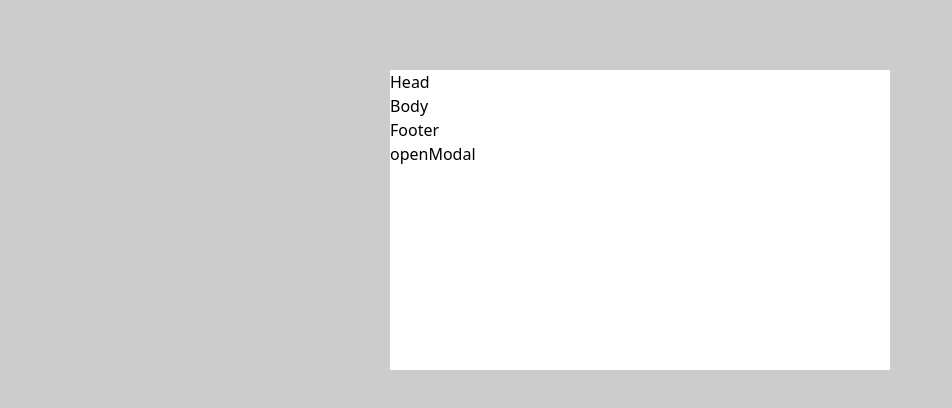
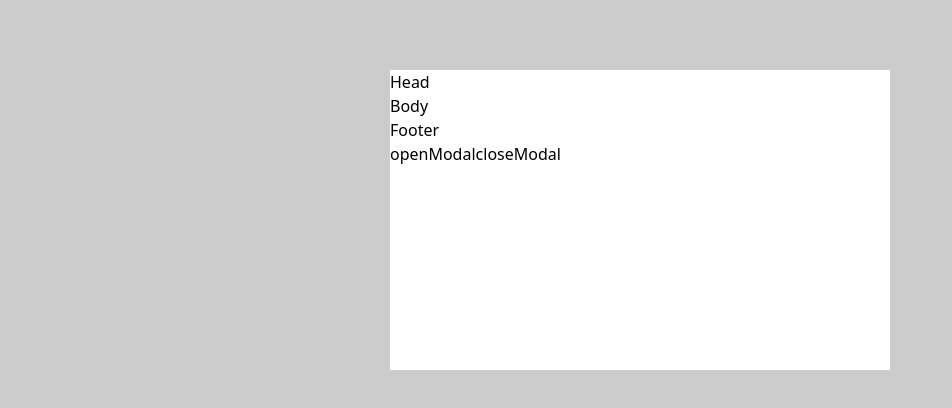
Before and after one commit to HamSungJun/factory, a React (Vite) app: page / in a window 1280 px wide. Both pictures are taken after a click on the button "open Modal". Shown: the part 180-588 px from the top of the page, without its empty margins (0-952 px from the left). Built offline with nearby package versions, Linux system fonts and the light colour scheme.

Commit message:
WIP: modal

```diff
--- a/package.json
+++ b/package.json
@@ -16,6 +16,7 @@
   },
   "dependencies": {
     "clsx": "^1.2.1",
+    "immer": "^9.0.17",
     "react": "^18.2.0",
     "react-dom": "^18.2.0",
     "react-transition-group": "^4.4.5",
@@ -40,6 +41,7 @@
     "@types/jest": "^29.2.4",
     "@types/react": "^18.0.26",
     "@types/react-dom": "^18.0.9",
+    "@types/react-transition-group": "^4.4.5",
     "@typescript-eslint/eslint-plugin": "^5.47.0",
     "@typescript-eslint/parser": "^5.47.1",
     "@vitejs/plugin-react-swc": "^3.0.1",
--- a/src/App.tsx
+++ b/src/App.tsx
@@ -3,21 +3,18 @@ import useModal from "@app/components/Modal/useModal";
 
 export default function App() {
   const { openModal } = useModal();
+  const showDummy = () => {
+    openModal({ Component: Dummy });
+  };
   return (
     <div>
-      <button
-        onClick={() => {
-          openModal({ Component: Dummy });
-        }}
-      >
-        open Modal
-      </button>
+      <button onClick={showDummy}>open Modal</button>
     </div>
   );
 }
 
 const Dummy = () => {
-  const { openModal } = useModal();
+  const { openModal, closeModal } = useModal();
   return (
     <div className="h-[300px] w-[500px] bg-white">
       <div>Head</div>
@@ -29,6 +26,13 @@ const Dummy = () => {
         }}
       >
         openModal
+      </button>
+      <button
+        onClick={() => {
+          closeModal(1);
+        }}
+      >
+        closeModal
       </button>
     </div>
   );
--- a/src/components/Modal/ModalContext.ts
+++ b/src/components/Modal/ModalContext.ts
@@ -1,19 +1,16 @@
-import { ComponentType, createContext } from "react";
+import { createContext } from "react";
 
-export interface IModalStateContext {
-  modals: IModalItem[];
-}
-export interface IModalDispatchContext {
-  openModal: (item: IModalItem) => void;
-}
-interface IModalItem<T = any> {
-  Component: ComponentType<T>;
-  props?: T;
-}
+import {
+  IModalStateContext,
+  IModalDispatchContext,
+} from "@app/components/Modal/types";
 
 export const ModalStateContext = createContext<IModalStateContext>({
   modals: [],
 });
 export const ModalDispatchContext = createContext<IModalDispatchContext>({
-  openModal() {},
+  openModal() {
+    return 0;
+  },
+  closeModal() {},
 });
--- /dev/null
+++ b/src/components/Modal/ModalPanel.tsx
@@ -0,0 +1,75 @@
+import {
+  PropsWithChildren,
+  forwardRef,
+  useEffect,
+  useImperativeHandle,
+  useRef,
+  useState,
+} from "react";
+import { Transition } from "react-transition-group";
+
+import {
+  TRANSITION_DURATION,
+  FADE_STYLE,
+  FADE_TRANSITION_STYLES,
+} from "@app/components/Modal/constants";
+import { IExtendedModalItem, IModalRef } from "@app/components/Modal/types";
+
+interface IModalPanel
+  extends PropsWithChildren<
+    Pick<IExtendedModalItem, "modalProps" | "modalHooks">
+  > {}
+
+const ModalPanel = forwardRef<IModalRef, IModalPanel>(
+  ({ modalProps, modalHooks, children }, ref) => {
+    console.log(modalProps);
+    const { beforeOpen, afterOpen, beforeClose, afterClose } = modalHooks;
+
+    const [inProp, setInProp] = useState(false);
+    const nodeRef = useRef<HTMLDivElement>(null);
+
+    const close = () => {
+      setInProp(false);
+    };
+
+    const onCloseEnd = () => {
+      afterClose();
+      // TODO: delete current modalRef from modalRefs
+    };
+
+    useImperativeHandle(ref, () => ({ close }));
+
+    useEffect(() => {
+      setInProp(true);
+    }, []);
+
+    return (
+      <Transition
+        nodeRef={nodeRef}
+        appear={true}
+        in={inProp}
+        timeout={TRANSITION_DURATION}
+        onEnter={beforeOpen}
+        onEntered={afterOpen}
+        onExit={beforeClose}
+        onExited={onCloseEnd}
+        mountOnEnter
+      >
+        {(state) => (
+          <div
+            ref={nodeRef}
+            style={{
+              ...FADE_STYLE,
+              ...FADE_TRANSITION_STYLES[state],
+            }}
+            className="absolute"
+          >
+            {children}
+          </div>
+        )}
+      </Transition>
+    );
+  }
+);
+
+export default ModalPanel;
--- a/src/components/Modal/ModalProvider.tsx
+++ b/src/components/Modal/ModalProvider.tsx
@@ -1,11 +1,16 @@
-import { PropsWithChildren, useMemo, useState } from "react";
+import { produce } from "immer";
+import { PropsWithChildren, useMemo, useState, createRef } from "react";
 
 import {
   ModalStateContext,
   ModalDispatchContext,
+} from "@app/components/Modal/ModalContext";
+import ModalPanel from "@app/components/Modal/ModalPanel";
+import {
   IModalDispatchContext,
   IModalStateContext,
-} from "@app/components/Modal/ModalContext";
+} from "@app/components/Modal/types";
+import { NOOP, generateModalId } from "@app/components/Modal/utils";
 
 export default function ModalProvider({ children }: PropsWithChildren<{}>) {
   const [modalState, setModalState] = useState<IModalStateContext>({
@@ -13,14 +18,44 @@ export default function ModalProvider({ children }: PropsWithChildren<{}>) {
   });
   const modalDispatch = useMemo<IModalDispatchContext>(
     () => ({
-      openModal(newModalItem) {
-        setModalState((prevModalState) => ({
-          modals: [...prevModalState.modals, newModalItem],
-        }));
+      openModal({ Component, componentProps, modalHooks }): number {
+        const modalId = generateModalId();
+        const modalRef = createRef<{ close: () => void }>();
+        const modalPropsParsed = { modalId };
+        const modalHooksParsed = {
+          beforeOpen: modalHooks?.beforeOpen ?? NOOP,
+          afterOpen: modalHooks?.afterOpen ?? NOOP,
+          beforeClose: modalHooks?.beforeClose ?? NOOP,
+          afterClose: modalHooks?.afterClose ?? NOOP,
+        };
+
+        setModalState((prevModalState) =>
+          produce(prevModalState, (draft) => {
+            draft.modals.push(
+              <ModalPanel
+                ref={modalRef}
+                key={modalPropsParsed.modalId}
+                modalProps={modalPropsParsed}
+                modalHooks={modalHooksParsed}
+              >
+                <Component {...componentProps} />
+              </ModalPanel>
+            );
+          })
+        );
+        return modalId;
       },
+      closeModal(modalId) {
+        const modal = modalState.modals.find(
+          (modal) => modal.key === modalId.toString()
+        ) as any;
+        modal.ref.current.close();
+      },
+      deleteModal() {},
     }),
-    []
+    [modalState]
   );
+
   return (
     <ModalDispatchContext.Provider value={modalDispatch}>
       <ModalStateContext.Provider value={modalState}>
--- a/src/components/Modal/ModalRenderer.tsx
+++ b/src/components/Modal/ModalRenderer.tsx
@@ -14,13 +14,7 @@ export default function ModalRenderer() {
       {modals.length > 0 && (
         <>
           <ModalOverlay />
-          <div className="fixed top-0 left-0 right-0 bottom-0 flex items-center justify-center">
-            {modals.map(({ Component, props }, index) => (
-              <ModalPanel key={index}>
-                <Component {...props} />
-              </ModalPanel>
-            ))}
-          </div>
+          <ModalStack>{modals}</ModalStack>
         </>
       )}
     </>
@@ -33,6 +27,10 @@ const ModalOverlay = () => {
   );
 };
 
-const ModalPanel = ({ children }: PropsWithChildren<{}>) => {
-  return <div className="absolute">{children}</div>;
+const ModalStack = ({ children }: PropsWithChildren<{}>) => {
+  return (
+    <div className="fixed top-0 left-0 right-0 bottom-0 flex items-center justify-center">
+      {children}
+    </div>
+  );
 };
--- /dev/null
+++ b/src/components/Modal/constants.ts
@@ -0,0 +1,11 @@
+export const TRANSITION_DURATION = 300;
+export const FADE_STYLE = {
+  transition: `opacity ${TRANSITION_DURATION}ms ease-in-out`,
+  opacity: 0,
+};
+export const FADE_TRANSITION_STYLES: Record<string, any> = {
+  entering: { opacity: 1 },
+  entered: { opacity: 1 },
+  exiting: { opacity: 0 },
+  exited: { opacity: 0 },
+};
--- /dev/null
+++ b/src/components/Modal/types.ts
@@ -0,0 +1,38 @@
+import { ComponentType, ReactElement } from "react";
+
+export interface IModalStateContext {
+  modals: ReactElement[];
+}
+
+export interface IModalDispatchContext {
+  openModal: (item: IModalItem) => number;
+  closeModal: (modalId: number) => void;
+}
+
+export interface IModalItem<T = any> {
+  Component: ComponentType<T>;
+  componentProps?: T;
+  modalHooks?: Partial<IModalHooks>;
+}
+
+export interface IExtendedModalItem extends IModalItem {
+  modalProps: IModalProps;
+  modalHooks: IModalHooks;
+}
+
+interface IModalProps {
+  modalId: number;
+}
+
+interface IModalHooks {
+  beforeOpen: VoidFunctionOrVoidPromise;
+  afterOpen: VoidFunctionOrVoidPromise;
+  beforeClose: VoidFunctionOrVoidPromise;
+  afterClose: VoidFunctionOrVoidPromise;
+}
+
+export interface IModalRef {
+  close: () => void;
+}
+
+export type VoidFunctionOrVoidPromise = () => void | Promise<void>;
--- a/src/components/Modal/useModal.ts
+++ b/src/components/Modal/useModal.ts
@@ -7,6 +7,6 @@ import {
 
 export default function useModal() {
   const { modals } = useContext(ModalStateContext);
-  const { openModal } = useContext(ModalDispatchContext);
-  return { modals, openModal };
+  const { openModal, closeModal } = useContext(ModalDispatchContext);
+  return { modals, openModal, closeModal };
 }
--- /dev/null
+++ b/src/components/Modal/utils.ts
@@ -0,0 +1,9 @@
+let nextModalId = 0;
+
+export const generateModalId = () => {
+  nextModalId += 1;
+  nextModalId %= 50000;
+  return nextModalId;
+};
+
+export const NOOP = () => {};
```
Also changed, not shown: .eslintrc.cjs, 1 other file (tests, documents, lock files or other folders).
